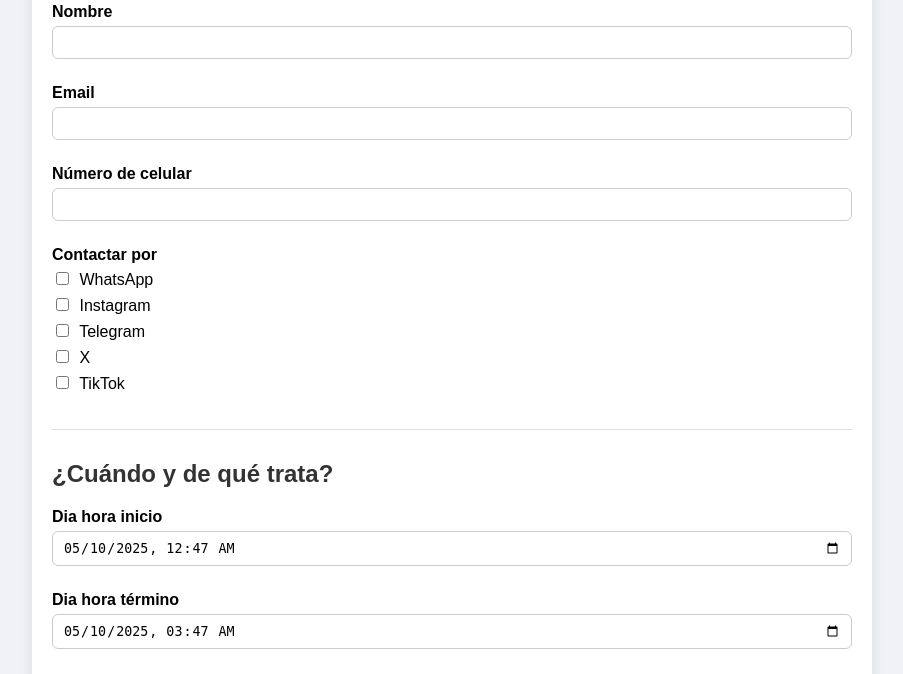
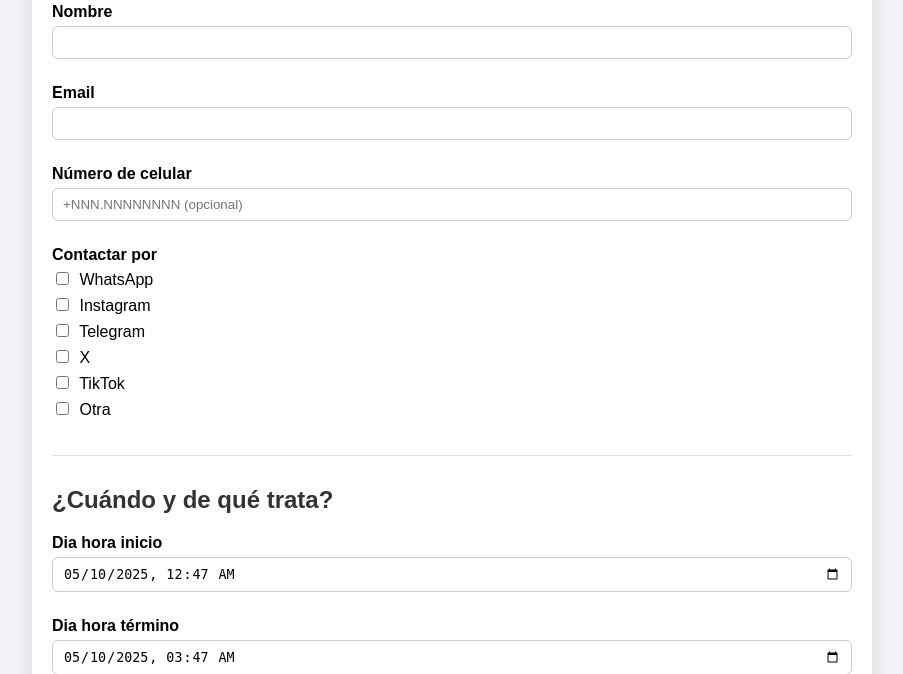
Before and after one commit to Berliniii/desarrollo_web_camilo_santivanez, a Flask app: page /agregar_actividad in a window 1280 px wide. Shown: the part 523-1197 px from the top of the page, without its empty margins (188-1091 px from the left). Run offline with Flask 3, Linux system fonts and the light colour scheme.

Commit message:
feat: adding otra option in contact checkboxes

```diff
--- a/templates/html/agregar_actividad.html
+++ b/templates/html/agregar_actividad.html
@@ -45,7 +45,7 @@
                 <input type="text" name="email-organizador" id="email-organizador" maxlength="100" required><br>
 
                 <label for="celu-organizador">Número de celular</label>
-                <input type="text" name="celu-organizador" id="celu-organizador"><br>
+                <input type="text" name="celu-organizador" id="celu-organizador" placeholder="+NNN.NNNNNNNN (opcional)"><br>
 
                 <label for="medio-contacto">Contactar por</label>
                     <div class="container-medio-contacto">
@@ -59,6 +59,8 @@
                         <input id="x" type="text" name="x-id" style="display:none;" minlength="4" maxlength="50"><br>
                         <input type="checkbox" name="tiktok" onclick="revisaCheck(this);"> TikTok
                         <input id="tiktok" type="text" name="tiktok-id" style="display:none;" minlength="4" maxlength="50"><br>
+                        <input type="checkbox" name="otra" onclick="revisaCheck(this);"> Otra
+                        <input id="otra" type="text" name="otra-id" style="display:none;" minlength="4" maxlength="50"><br>
                     </div>
 
                 <hr>
```
